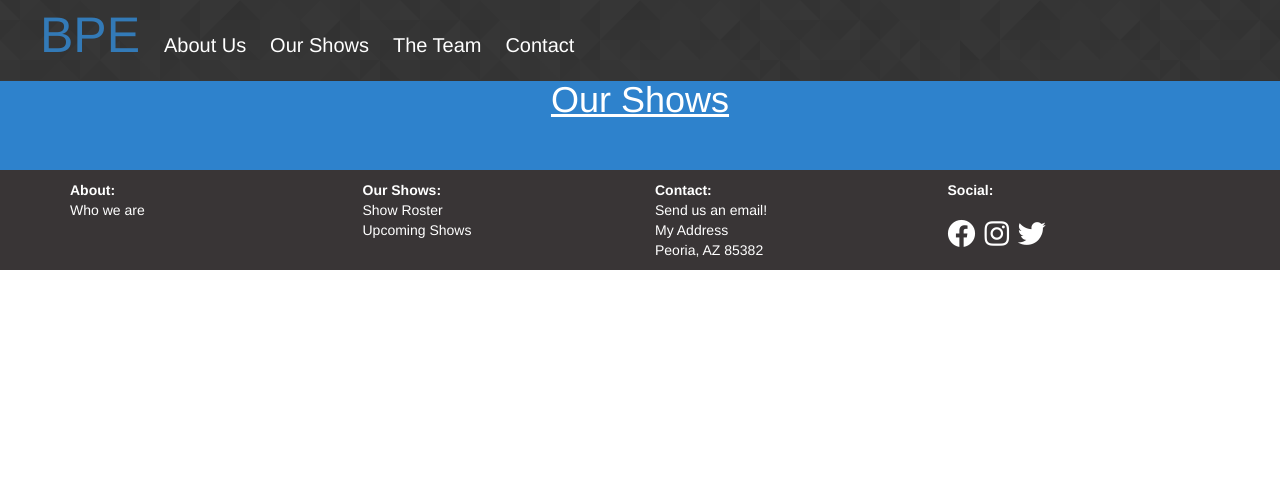
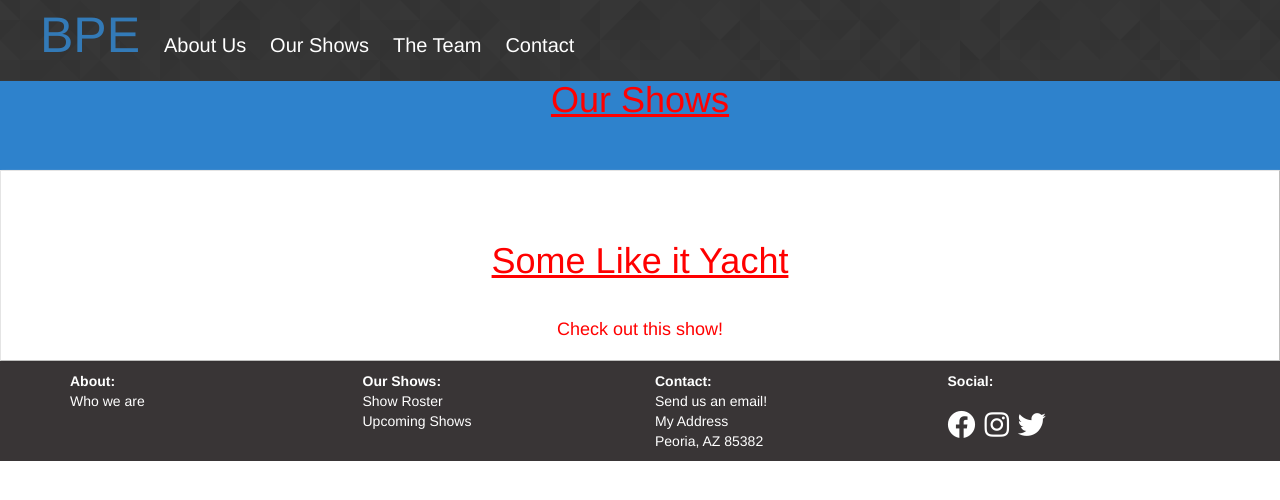
Before and after one commit to Nick-Kuhn88/BPE-website, a website: page shows.html in a window 1280 px wide. Drawn offline with nearby package versions, Linux system fonts and the light colour scheme.

Commit message:
Starting on shows page

```diff
--- a/shows.html
+++ b/shows.html
@@ -16,6 +16,7 @@
     <link href="style.css" rel="stylesheet">
     <link href="footer.css" rel="stylesheet">
     <link rel="stylesheet" href="node_modules/@fortawesome/fontawesome-free/css/all.css">
+    <link rel="stylesheet" href="https://cdnjs.cloudflare.com/ajax/libs/animate.css/3.7.2/animate.min.css">
     <!-- Bootstrap core CSS -->
     <link rel="stylesheet" href="https://maxcdn.bootstrapcdn.com/bootstrap/3.3.7/css/bootstrap.min.css" integrity="sha384-BVYiiSIFeK1dGmJRAkycuHAHRg32OmUcww7on3RYdg4Va+PmSTsz/K68vbdEjh4u" crossorigin="anonymous">
     <script src="https://cdnjs.cloudflare.com/ajax/libs/popper.js/1.14.7/umd/popper.min.js" integrity="sha384-UO2eT0CpHqdSJQ6hJty5KVphtPhzWj9WO1clHTMGa3JDZwrnQq4sF86dIHNDz0W1" crossorigin="anonymous"></script>
@@ -47,6 +48,15 @@
         <h1 class="text-center">Our Shows</h1>
         <br />
         <br />
+
+        <div id="show-list" class="booyah-box col-10 offset-1 text-center">
+          <br />
+          <br />
+          <h1>Some Like it Yacht</h1>
+          <br />
+          <h4>Check out this show!</h4>
+        </div>
+
       </div>
 
 
--- a/style.css
+++ b/style.css
@@ -210,10 +210,20 @@ img {
 /* Shows.html */
 .shows-page {
   background-color: #2E82CC;
-  color: white;
+  color: red;
 }
 
 .shows-page h1 {
   font-size: 36px;
   text-decoration: underline;
 }
+
+.booyah-box {
+  -moz-box-shadow: 1px 1px 2px 0 #d0d0d0;
+  -webkit-box-shadow: 1px 1px 2px 0 #d0d0d0;
+  box-shadow: 1px 1px 2px 0 #d0d0d0;
+  background: #fff;
+  border: 1px solid #ccc;
+  border-color: #e4e4e4 #bebebd #bebebd #e4e4e4;
+  padding: 10px;
+}
```
Also changed, not shown: images/someLikeItYacht.jpg (added).
